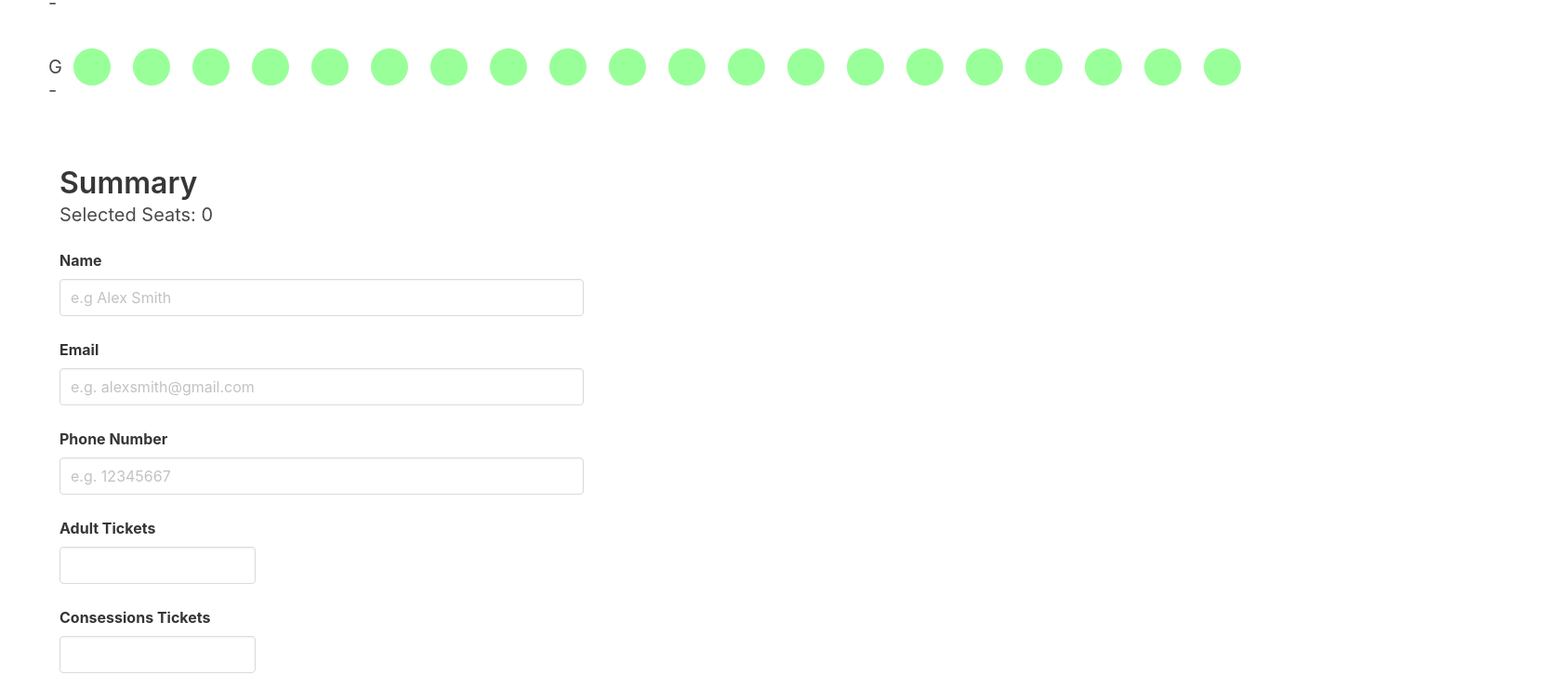
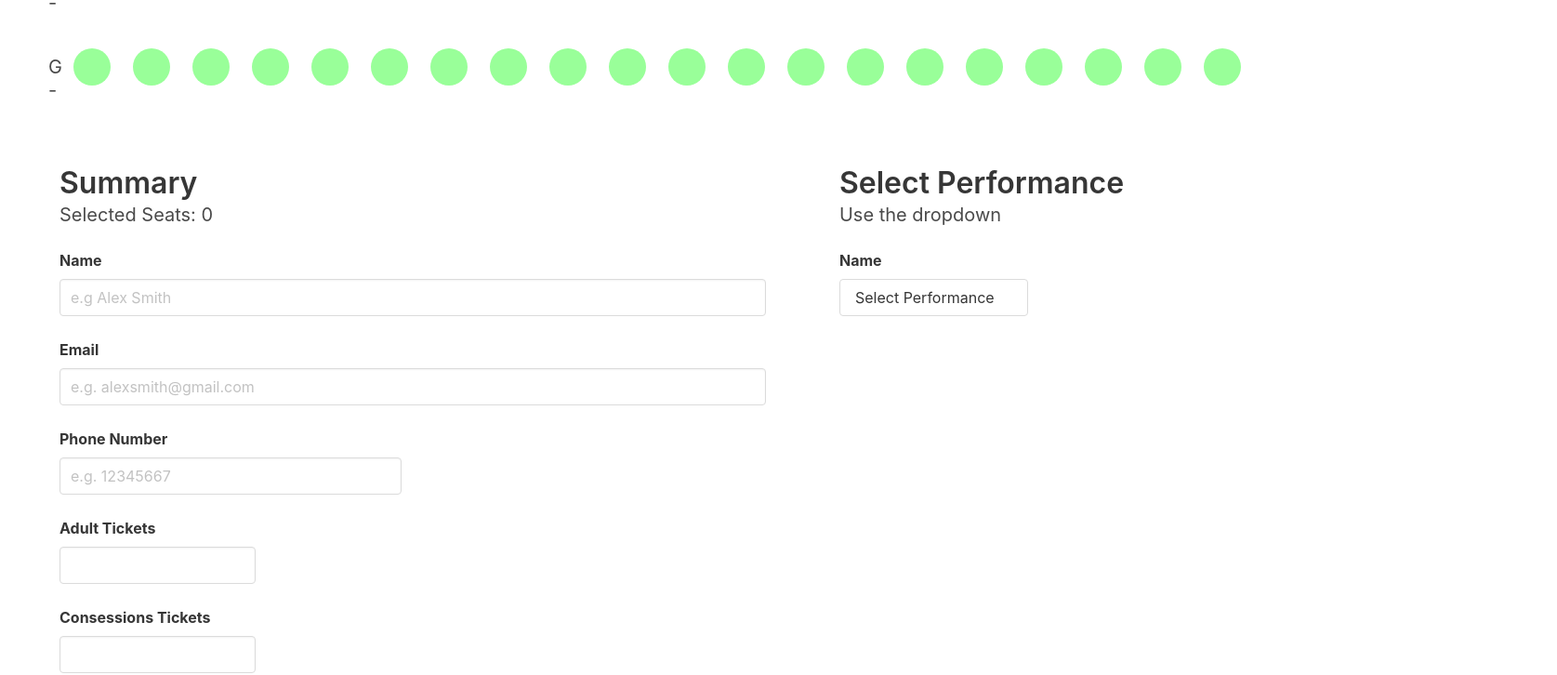
Before and after one commit to BradWaterhouse/seat-picker, a React (Vite) app: page / in a window 1280 px wide. Shown: the part 588-1314 px from the top of the page at 93% size, 1675 px wide, since content can reach past the window. Built offline with nearby package versions, Linux system fonts and the light colour scheme.

Commit message:
adds performace selection drop down

```diff
--- a/src/components/App/App.tsx
+++ b/src/components/App/App.tsx
@@ -41,7 +41,7 @@ export default class App extends React.Component<{}, State> {
             <div className="container">
                 <div className="column">
                     <div className="content has-text-centered">
-                        <h1 className='title'>Seat Picker</h1>
+                        <h1 className='title'>Dronfield Theatre Group Seat Picker</h1>
                     </div>
                 </div>
                 <div className='seatPicker'>
--- a/src/components/App/seatingPlan.json
+++ b/src/components/App/seatingPlan.json
@@ -18,7 +18,7 @@
         {
           "id": 3,
           "reserved": false,
-          "available": true,
+          "available": false,
           "selected": false
         },
         {
@@ -48,31 +48,31 @@
         {
           "id": 8,
           "reserved": false,
-          "available": true,
+          "available": false,
           "selected": false
         },
         {
           "id": 9,
           "reserved": false,
-          "available": true,
+          "available": false,
           "selected": false
         },
         {
           "id": 10,
           "reserved": false,
-          "available": true,
+          "available": false,
           "selected": false
         },
         {
           "id": 11,
           "reserved": false,
-          "available": true,
+          "available": false,
           "selected": false
         },
         {
           "id": 12,
           "reserved": true,
-          "available": true,
+          "available": false,
           "selected": false
         },
         {
@@ -173,7 +173,7 @@
         {
           "id": 8,
           "reserved": false,
-          "available": true,
+          "available": false,
           "selected": false
         },
         {
@@ -197,7 +197,7 @@
         {
           "id": 12,
           "reserved": false,
-          "available": true,
+          "available": false,
           "selected": false
         },
         {
--- a/src/components/Summary/Summary.tsx
+++ b/src/components/Summary/Summary.tsx
@@ -3,8 +3,8 @@ import * as React from 'react'
 import ReactTooltip from 'react-tooltip'
 
 interface Props {
-  count: number;
-  onSubmit: Function
+    count: number;
+    onSubmit: Function
 }
 
 export default class Summary extends React.Component<Props, {}> {
@@ -15,11 +15,10 @@ export default class Summary extends React.Component<Props, {}> {
     render() {
         return (
             <>
-                <h1 className='title' style={{marginTop: 45}}>Summary</h1>
-                <p className="subtitle">Selected Seats: {this.props.count}</p>
-
                 <div className="columns">
-                    <div className="column is-half">
+                    <div className="column is-two-thirds">
+                        <h1 className='title' style={{marginTop: 45}}>Summary</h1>
+                        <p className="subtitle">Selected Seats: {this.props.count}</p>
                         <div className="field">
                             <label className="label">Name</label>
                             <div className="control">
@@ -27,10 +26,48 @@ export default class Summary extends React.Component<Props, {}> {
                             </div>
                         </div>
                     </div>
+                    <div className="column is-two-thirds" style={{marginLeft: 55}}>
+                        <h1 className='title' style={{marginTop: 45}}>Select Performance</h1>
+                        <p className='subtitle'>Use the dropdown</p>
+                        <div className="field">
+                            <label className="label">Name</label>
+
+                            <div className="dropdown">
+                                <div className="dropdown-trigger">
+                                    <button className="button" aria-haspopup="true" aria-controls="dropdown-menu">
+                                        <span>Select Performance </span>
+                                        <span className="icon is-small">
+                                            <i className="fas fa-angle-down" aria-hidden="true"/>
+                                         </span>
+                                    </button>
+                                </div>
+                                <div className="dropdown-menu" id="dropdown-menu" role="menu">
+                                    <div className="dropdown-content">
+                                        <a href="#" className="dropdown-item">
+                                            Dropdown item
+                                        </a>
+                                        <a className="dropdown-item">
+                                            Other dropdown item
+                                        </a>
+                                        <a href="#" className="dropdown-item">
+                                            Active dropdown item
+                                        </a>
+                                        <a href="#" className="dropdown-item">
+                                            Other dropdown item
+                                        </a>
+                                        <hr className="dropdown-divider"/>
+                                        <a href="#" className="dropdown-item">
+                                            With a divider
+                                        </a>
+                                    </div>
+                                </div>
+                            </div>
+                        </div>
+                    </div>
                 </div>
 
                 <div className="columns">
-                    <div className="column is-half">
+                    <div className="column is-two-thirds">
                         <div className="field">
                             <label className="label">Email</label>
                             <div className="control">
@@ -41,7 +78,7 @@ export default class Summary extends React.Component<Props, {}> {
                 </div>
 
                 <div className="columns">
-                    <div className="column is-half">
+                    <div className="column is-one-third">
                         <div className="field">
                             <label className="label">Phone Number</label>
                             <div className="control">
@@ -56,7 +93,7 @@ export default class Summary extends React.Component<Props, {}> {
                         <div className="field">
                             <label className="label">Adult Tickets</label>
                             <div className="control">
-                                <input className="input" type="number" />
+                                <input className="input" type="number"/>
                             </div>
                         </div>
                     </div>
```
